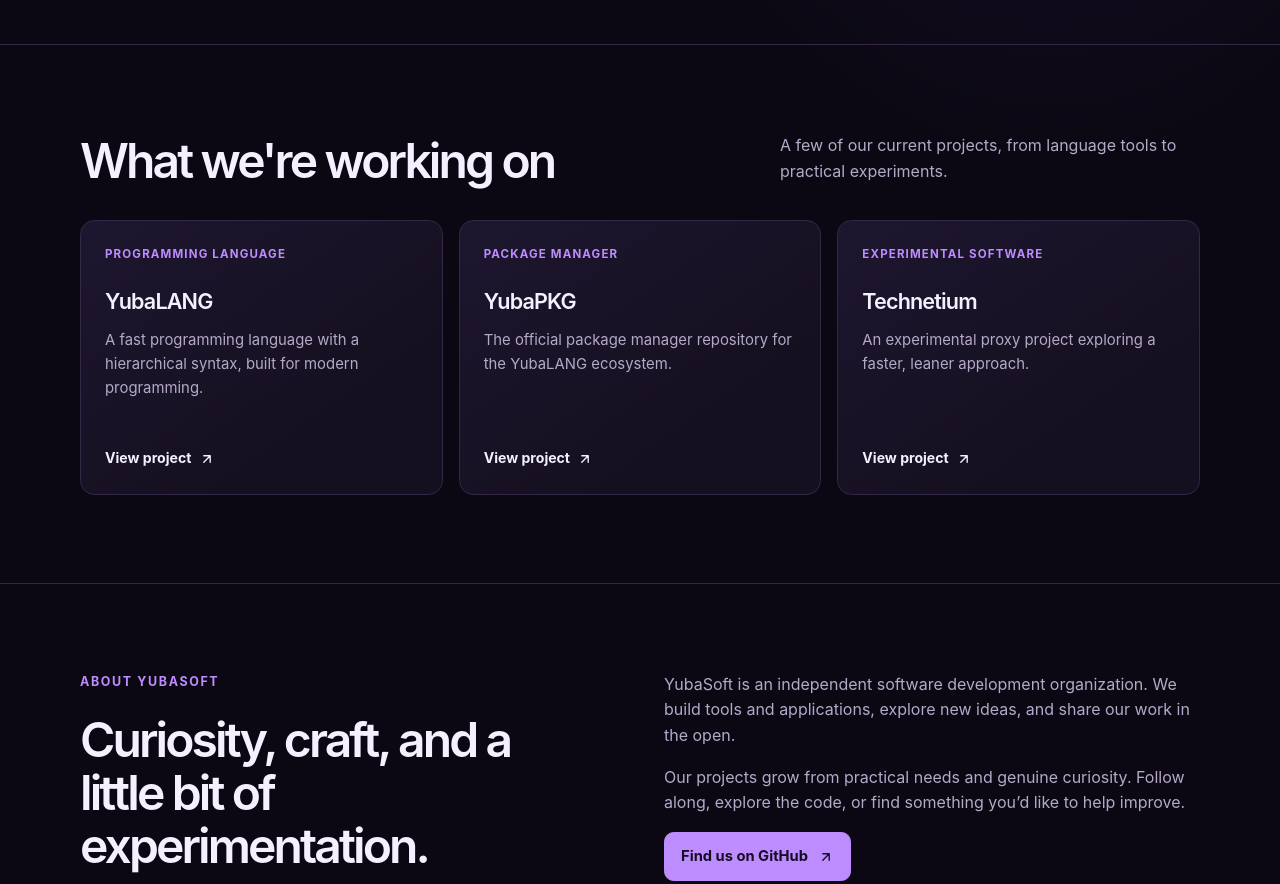
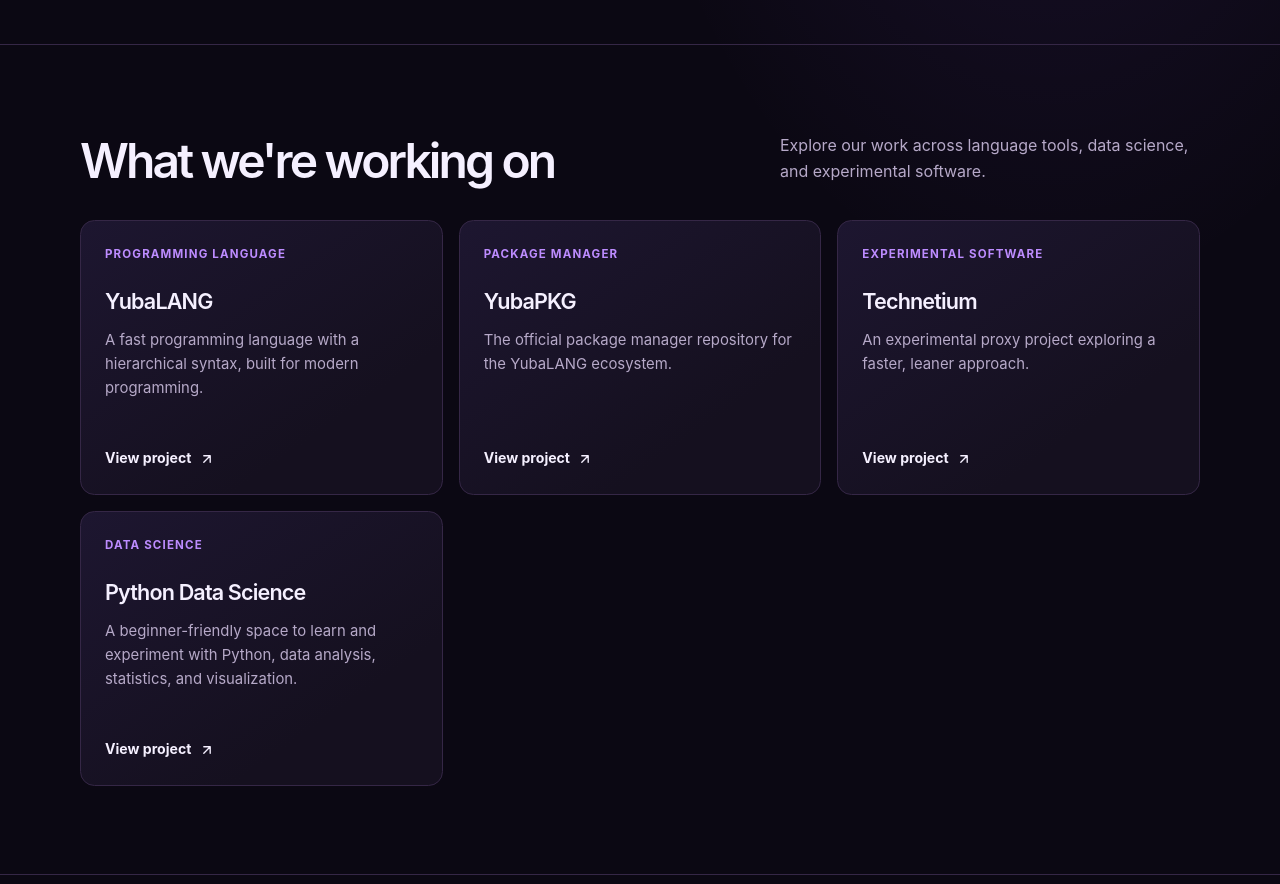
Before and after one commit to YubaSoftware/yubasoft, a plain HTML site: page index.html in a window 1280 px wide. Shown: the part 660-1544 px from the top of the page. Drawn offline with Linux system fonts and the light colour scheme.

Commit message:
new project cards

```diff
--- a/index.html
+++ b/index.html
@@ -409,7 +409,7 @@
         <div class="shell">
           <div class="section-heading">
             <h2 id="projects-title">What we're working on</h2>
-            <p>A few of our current projects, from language tools to practical experiments.</p>
+            <p>Explore our work across language tools, data science, and experimental software.</p>
           </div>
           <div class="project-grid">
             <article class="project-card">
@@ -439,6 +439,17 @@
               <h3>Technetium</h3>
               <p>An experimental proxy project exploring a faster, leaner approach.</p>
               <a class="project-link" href="https://github.com/YubaSoftware/Technetium" target="_blank" rel="noopener noreferrer">
+                View project
+                <svg viewBox="0 0 20 20" fill="none" aria-hidden="true">
+                  <path d="M6 14 14 6M6 6h8v8" stroke="currentColor" stroke-width="1.7" stroke-linecap="round" stroke-linejoin="round"/>
+                </svg>
+              </a>
+            </article>
+            <article class="project-card">
+              <span class="project-type">Data science</span>
+              <h3>Python Data Science</h3>
+              <p>A beginner-friendly space to learn and experiment with Python, data analysis, statistics, and visualization.</p>
+              <a class="project-link" href="https://github.com/YubaSoftware/python-data-science" target="_blank" rel="noopener noreferrer">
                 View project
                 <svg viewBox="0 0 20 20" fill="none" aria-hidden="true">
                   <path d="M6 14 14 6M6 6h8v8" stroke="currentColor" stroke-width="1.7" stroke-linecap="round" stroke-linejoin="round"/>
```
